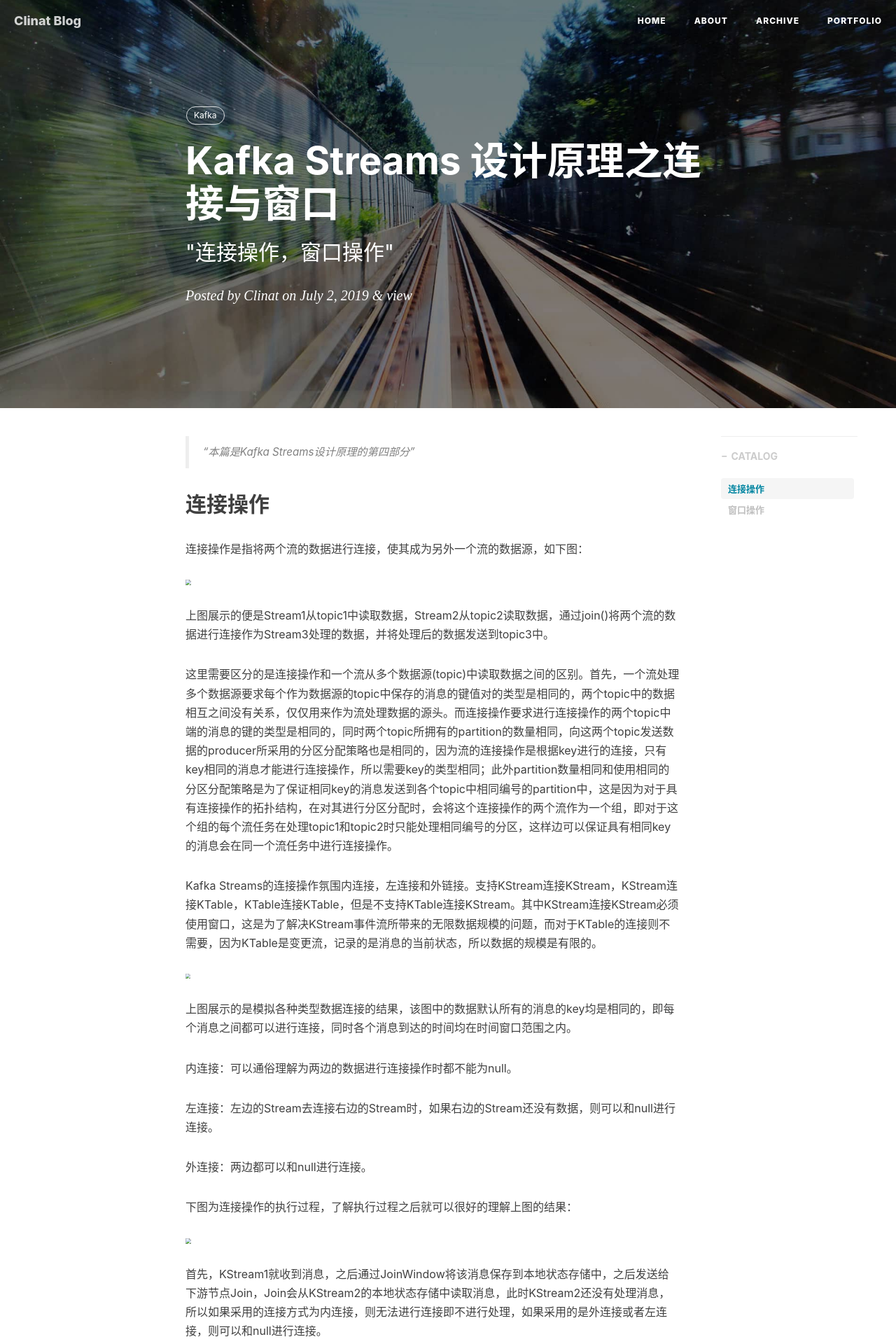
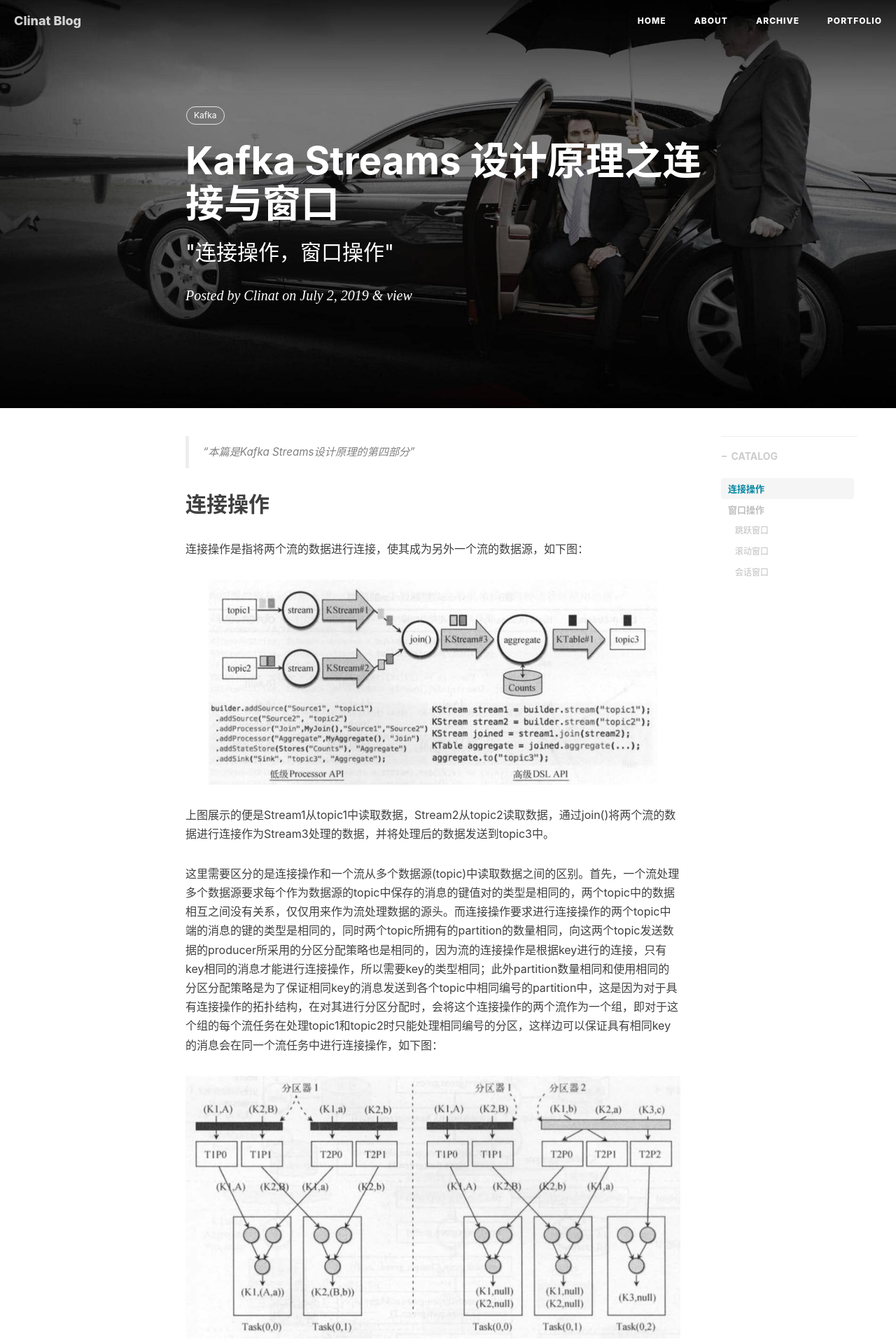
Before and after one commit to hellorodan/clinat.github.io, a Jekyll site: the page built from _posts/2019-07-02-KafkaStreams_Join.markdown, in a window 1280 px wide. Shown: the top 1920 px of the page at 70% size. Built offline with Jekyll 4.4.1, drawn with Linux system fonts in a browser that asks for light colours; nearby versions of some CDN libraries; comment, search, counter and statistics services are not loaded; some of the changed text lies outside the part shown.

Commit message:
add post

```diff
--- a/_posts/2019-07-02-KafkaStreams_Join.markdown
+++ b/_posts/2019-07-02-KafkaStreams_Join.markdown
@@ -4,7 +4,7 @@
 subtitle:   " \"连接操作，窗口操作\""
 date:       2019-07-02 19:30:00
 author:     "Clinat"
-header-img: "img/post-bg-2019.jpg"
+header-img: "img/post-bg-kuaidi.jpg"
 catalog: true
 tags:
     - Kafka
@@ -17,15 +17,17 @@
 
 连接操作是指将两个流的数据进行连接，使其成为另外一个流的数据源，如下图：
 
-<img src="/Users/clq/Desktop/join0.png" style="zoom:50%">
+<img src="/img_post/KafkaStreamsJoinWindow/join0.png" style="zoom:50%">
 
 上图展示的便是Stream1从topic1中读取数据，Stream2从topic2读取数据，通过join()将两个流的数据进行连接作为Stream3处理的数据，并将处理后的数据发送到topic3中。
 
-这里需要区分的是连接操作和一个流从多个数据源(topic)中读取数据之间的区别。首先，一个流处理多个数据源要求每个作为数据源的topic中保存的消息的键值对的类型是相同的，两个topic中的数据相互之间没有关系，仅仅用来作为流处理数据的源头。而连接操作要求进行连接操作的两个topic中端的消息的键的类型是相同的，同时两个topic所拥有的partition的数量相同，向这两个topic发送数据的producer所采用的分区分配策略也是相同的，因为流的连接操作是根据key进行的连接，只有key相同的消息才能进行连接操作，所以需要key的类型相同；此外partition数量相同和使用相同的分区分配策略是为了保证相同key的消息发送到各个topic中相同编号的partition中，这是因为对于具有连接操作的拓扑结构，在对其进行分区分配时，会将这个连接操作的两个流作为一个组，即对于这个组的每个流任务在处理topic1和topic2时只能处理相同编号的分区，这样边可以保证具有相同key的消息会在同一个流任务中进行连接操作。
+这里需要区分的是连接操作和一个流从多个数据源(topic)中读取数据之间的区别。首先，一个流处理多个数据源要求每个作为数据源的topic中保存的消息的键值对的类型是相同的，两个topic中的数据相互之间没有关系，仅仅用来作为流处理数据的源头。而连接操作要求进行连接操作的两个topic中端的消息的键的类型是相同的，同时两个topic所拥有的partition的数量相同，向这两个topic发送数据的producer所采用的分区分配策略也是相同的，因为流的连接操作是根据key进行的连接，只有key相同的消息才能进行连接操作，所以需要key的类型相同；此外partition数量相同和使用相同的分区分配策略是为了保证相同key的消息发送到各个topic中相同编号的partition中，这是因为对于具有连接操作的拓扑结构，在对其进行分区分配时，会将这个连接操作的两个流作为一个组，即对于这个组的每个流任务在处理topic1和topic2时只能处理相同编号的分区，这样边可以保证具有相同key的消息会在同一个流任务中进行连接操作，如下图：
+
+<img src="/img_post/KafkaStreamsJoinWindow/join8.png" style="zoom:45%">
 
 Kafka Streams的连接操作氛围内连接，左连接和外链接。支持KStream连接KStream，KStream连接KTable，KTable连接KTable，但是不支持KTable连接KStream。其中KStream连接KStream必须使用窗口，这是为了解决KStream事件流所带来的无限数据规模的问题，而对于KTable的连接则不需要，因为KTable是变更流，记录的是消息的当前状态，所以数据的规模是有限的。
 
-<img src="/Users/clq/Desktop/join1.png" style="zoom:45%">
+<img src="/img_post/KafkaStreamsJoinWindow/join1.png" style="zoom:45%">
 
 上图展示的是模拟各种类型数据连接的结果，该图中的数据默认所有的消息的key均是相同的，即每个消息之间都可以进行连接，同时各个消息到达的时间均在时间窗口范围之内。
 
@@ -37,11 +39,11 @@
 
 下图为连接操作的执行过程，了解执行过程之后就可以很好的理解上图的结果：
 
-<img src="/Users/clq/Desktop/join2.png" style="zoom:50%">
+<img src="/img_post/KafkaStreamsJoinWindow/join2.png" style="zoom:50%">
 
 首先，KStream1就收到消息，之后通过JoinWindow将该消息保存到本地状态存储中，之后发送给下游节点Join，Join会从KStream2的本地状态存储中读取消息，此时KStream2还没有处理消息，所以如果采用的连接方式为内连接，则无法进行连接即不进行处理，如果采用的是外连接或者左连接，则可以和null进行连接。
 
-<img src="/Users/clq/Desktop/join3.png" style="zoom:50%">
+<img src="/img_post/KafkaStreamsJoinWindow/join3.png" style="zoom:50%">
 
 此时，KStream2接收到消息，与之前是同样的过程，先将消息保存在本地状态中，然后由Join节点读取KStream1的本地状态，因为之前KStream1已经处理过消息，同时key是相同的，所以可以进行连接操作，并将连接结果作为之后流处理的数据。
 
@@ -50,3 +52,27 @@
 
 
 ## 窗口操作
+
+在上面介绍连接操作的过程时，说到JoinWindow会将接收到的消息保存到本地，方便另外一个流查找消息进行连接操作。但是因为是流处理，数据是有一定的时效性，并且在进行连接操作时，也不能无限制的查找所有之前接收到的数据，这显然是不合理的，所以在定义连接窗口时可以指定窗口数据保存的时间，具体可以参考之前介绍Kafka Streams DSL的文章。
+
+如下图，对窗口的消息进行保存的方式也是采用segment的方式进行保存的，窗口接收到消息之后，会将消息放置到指定的segment中，并且根据设置的窗口保存时间，将超时的segment进行删除，这样连接操作在进行消息查找时便不会查找所有接收到的数据。
+
+<img src="/img_post/KafkaStreamsJoinWindow/join4.png" style="zoom:45%">
+
+#### 跳跃窗口
+
+跳跃窗口可以设置窗口大小以及跳跃间隔，如下图，跳跃窗口的最大的特点就是同一个消息可能属于同一个窗口。该窗口常用于计算一段时间消息的聚合值。
+
+<img src="/img_post/KafkaStreamsJoinWindow/join5.png" style="zoom:45%">
+
+#### 滚动窗口
+
+滚动窗口和跳跃窗口的区别在于滚动窗口的跳跃间隔就是窗口的大小，这样对于每条消息只能属于一个窗口，如下图：
+
+<img src="/img_post/KafkaStreamsJoinWindow/join6.png" style="zoom:45%">
+
+#### 会话窗口
+
+会话窗口可以设置不活跃时间，当消息到达之后，会判断该消息之前和之后的不活跃时间范围内是否有其他窗口，如果有其他消息，则这两条消息之间的部分作为一个窗口，如果没有其他窗口则该消息本身作为一个窗口。并且可以根据不同的key构建不同的窗口。该窗口一般用来统计类似活跃度的数据，例如用户A在一段时间内的点击，如果两次点击的时间间隔不大，则认为是在一个时间窗口内。
+
+<img src="/img_post/KafkaStreamsJoinWindow/join7.png" style="zoom:45%">
```
Also changed, not shown: img_post/KafkaStreamsJoinWindow/join0.png (added), img_post/KafkaStreamsJoinWindow/join1.png (added), img_post/KafkaStreamsJoinWindow/join2.png (added), img_post/KafkaStreamsJoinWindow/join3.png (added), img_post/KafkaStreamsJoinWindow/join4.png (added), img_post/KafkaStreamsJoinWindow/join5.png (added), img_post/KafkaStreamsJoinWindow/join6.png (added), img_post/KafkaStreamsJoinWindow/join7.png (added), img_post/KafkaStreamsJoinWindow/join8.png (added), 2 other files.
